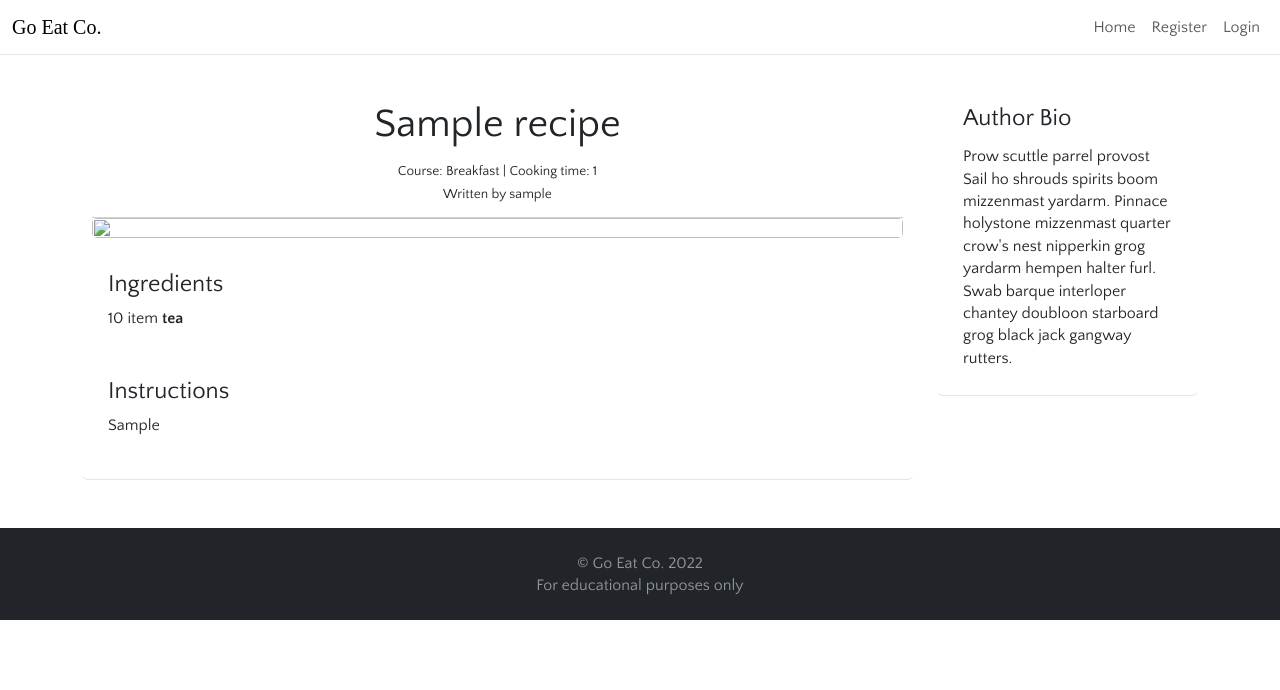
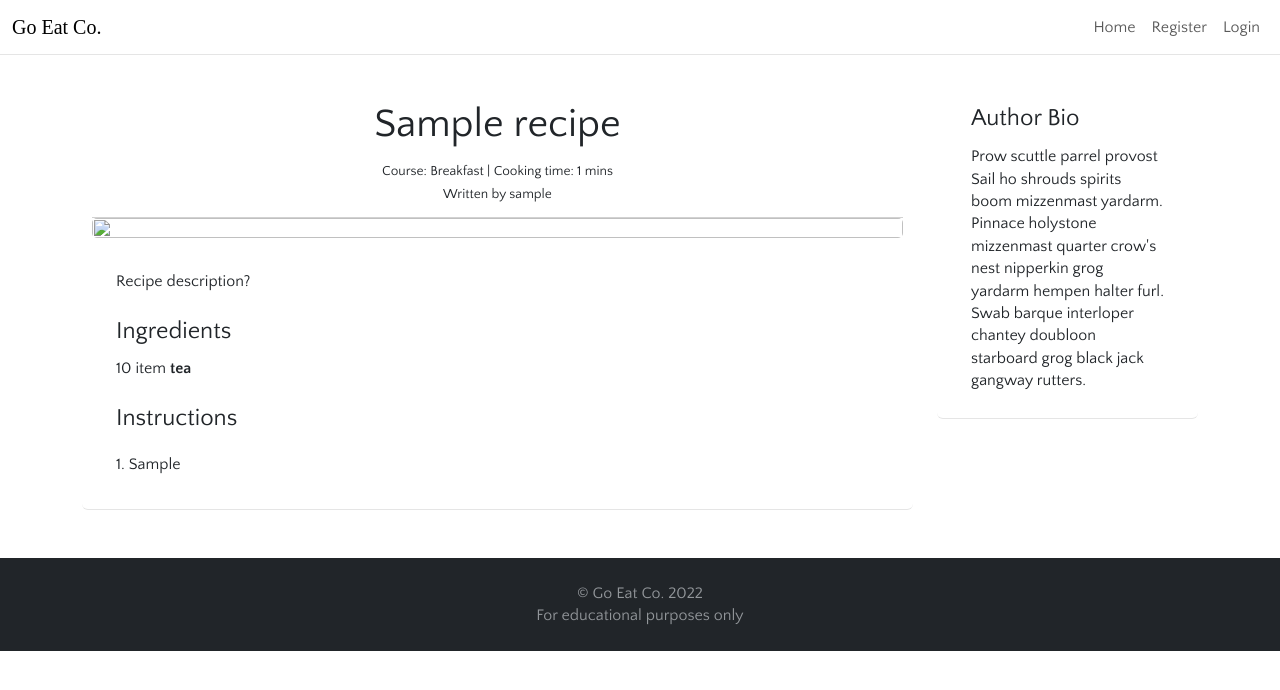
Before and after one commit to lucywoodman/goeatco, a Django app: page /sample/ in a window 1280 px wide. Shown: the top 690 px of the page. Run offline with Django 4.2, Linux system fonts and the light colour scheme; data comes from the database, SQL or seed files in the repository; tables that the repository leaves empty hold one stand-in row (values such as "Sample post"); some libraries are stand-ins or nearby versions; some web fonts are replaced.

Commit message:
style[recipe]: improve spacing and layout for recipe details

```diff
--- a/templates/recipe/recipe_detail.html
+++ b/templates/recipe/recipe_detail.html
@@ -27,7 +27,7 @@
                     <h1 class="card-title">{{ recipe.name }}</h1>
                 </a>
                 <div class="card-meta">
-                    Course: {{ recipe.get_meal_display }} | Cooking time: {{ recipe.cooking_time }}<br>
+                    Course: {{ recipe.get_meal_display }} | Cooking time: {{ recipe.cooking_time }} mins<br>
                     <!-- TODO turn this into a link for all author's recipes -->
                     Written by {{ recipe.author }}
                 </div>
@@ -39,28 +39,33 @@
                     <img src="{{ recipe.featured_image.url }}" class="card-img">
                 {% endif %}
             </a>
-            <div class="card-body mt-3">
-                <h4>Ingredients</h4>
+            <div class="card-body mt-3 px-4">
+                <p class="card-text">
+                    Recipe description?
+                </p>
+                <div class="mt-4">
+                    <h4 class="card-title">Ingredients</h4>
                     <ul class="list-unstyled">
                         {% for item in recipe.ingredients.all %}
                             <li>{{ item.qty }} {{ item.get_unit_display }} <strong>{{ item.ingredient }}</strong></li>
                         {% endfor %}
                     </ul>
                 </div>
-            <div class="card-body">
-                <h4>Instructions</h4>
-                <ol class="list-unstyled">
+                <div class="mt-4">
+                    <h4 class="card-title">Instructions</h4>
+                    <ol class="list-group list-group-flush list-group-numbered">
                         {% for step in recipe.instructions.all %}
-                        <li>{{ step.step }}</li>
+                            <li class="list-group-item p-0 py-2">{{ step.step }}</li>
                         {% endfor %}
                     </ol>
+                </div>
             </div>
         </article>
     </div>
     <div class="col-md-3 ms-auto">
         <aside class="sidebar">
             <div class="card mb-4">
-                <div class="card-body">
+                <div class="card-body px-4">
                     <h4 class="card-title">Author Bio</h4>
                     <p class="card-text">Prow scuttle parrel provost Sail ho shrouds spirits boom mizzenmast yardarm. Pinnace holystone mizzenmast quarter crow's nest nipperkin grog yardarm hempen halter furl. Swab barque interloper chantey doubloon starboard grog black jack gangway rutters.</p>
                 </div>
```
Lines whose indentation alone changed are shown as unchanged.
